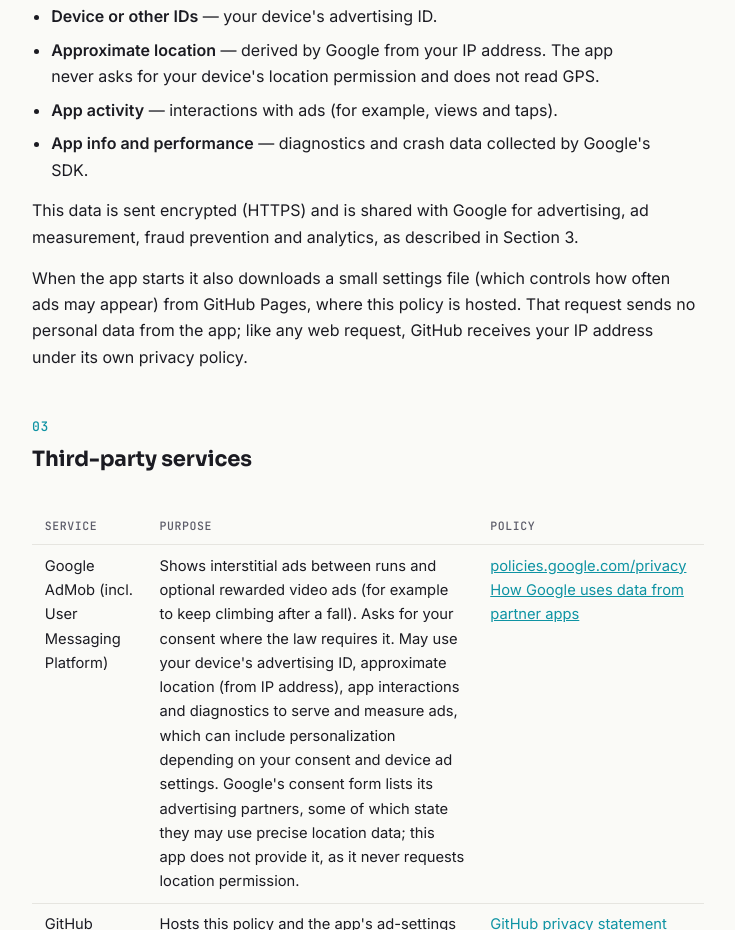
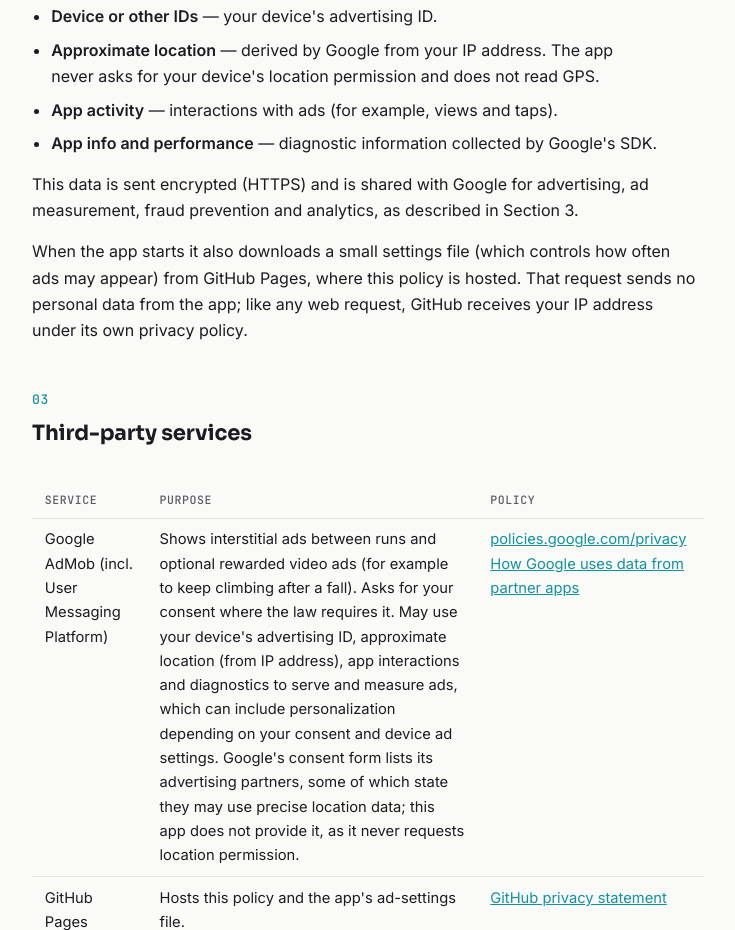
Before and after one commit to cherman95/over-easy-privacy, a plain HTML site: page index.html in a window 1280 px wide. Shown: the part 1231-2161 px from the top of the page, without its empty margins (272-1007 px from the left). Drawn offline with Linux system fonts and the light colour scheme.

Commit message:
Policy: diagnostics wording matches the Data safety form
Co-Authored-By: Claude Opus 5.5 <noreply@anthropic.com>

```diff
--- a/index.html
+++ b/index.html
@@ -213,7 +213,7 @@
       <li><b>Device or other IDs</b> &mdash; your device's advertising ID.</li>
       <li><b>Approximate location</b> &mdash; derived by Google from your IP address. The app never asks for your device's location permission and does not read GPS.</li>
       <li><b>App activity</b> &mdash; interactions with ads (for example, views and taps).</li>
-      <li><b>App info and performance</b> &mdash; diagnostics and crash data collected by Google's SDK.</li>
+      <li><b>App info and performance</b> &mdash; diagnostic information collected by Google's SDK.</li>
     </ul>
     <p>This data is sent encrypted (HTTPS) and is shared with Google for advertising, ad measurement, fraud prevention and analytics, as described in Section 3.</p>
     <p>When the app starts it also downloads a small settings file (which controls how often ads may appear) from GitHub Pages, where this policy is hosted. That request sends no personal data from the app; like any web request, GitHub receives your IP address under its own privacy policy.</p>
```
